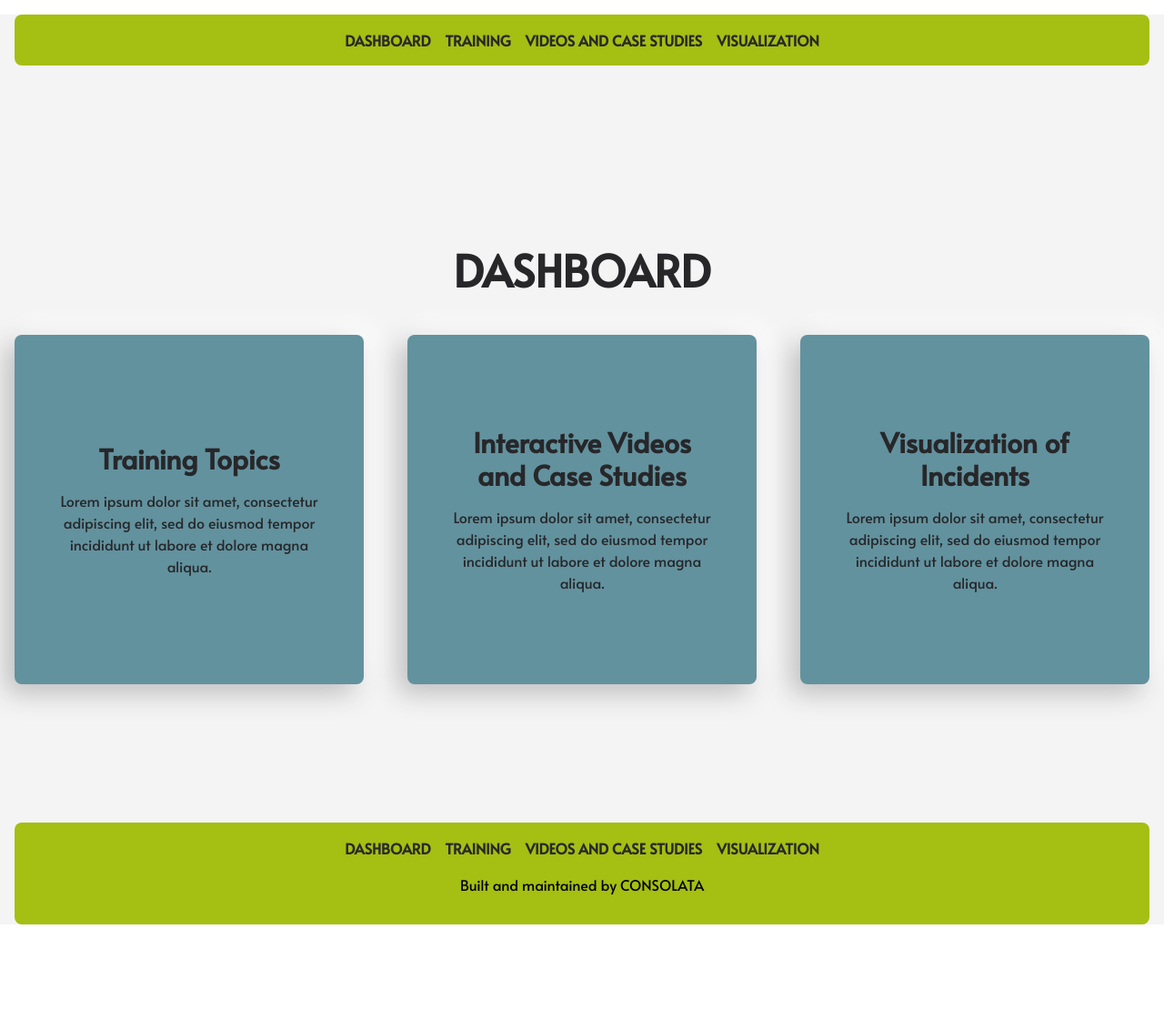
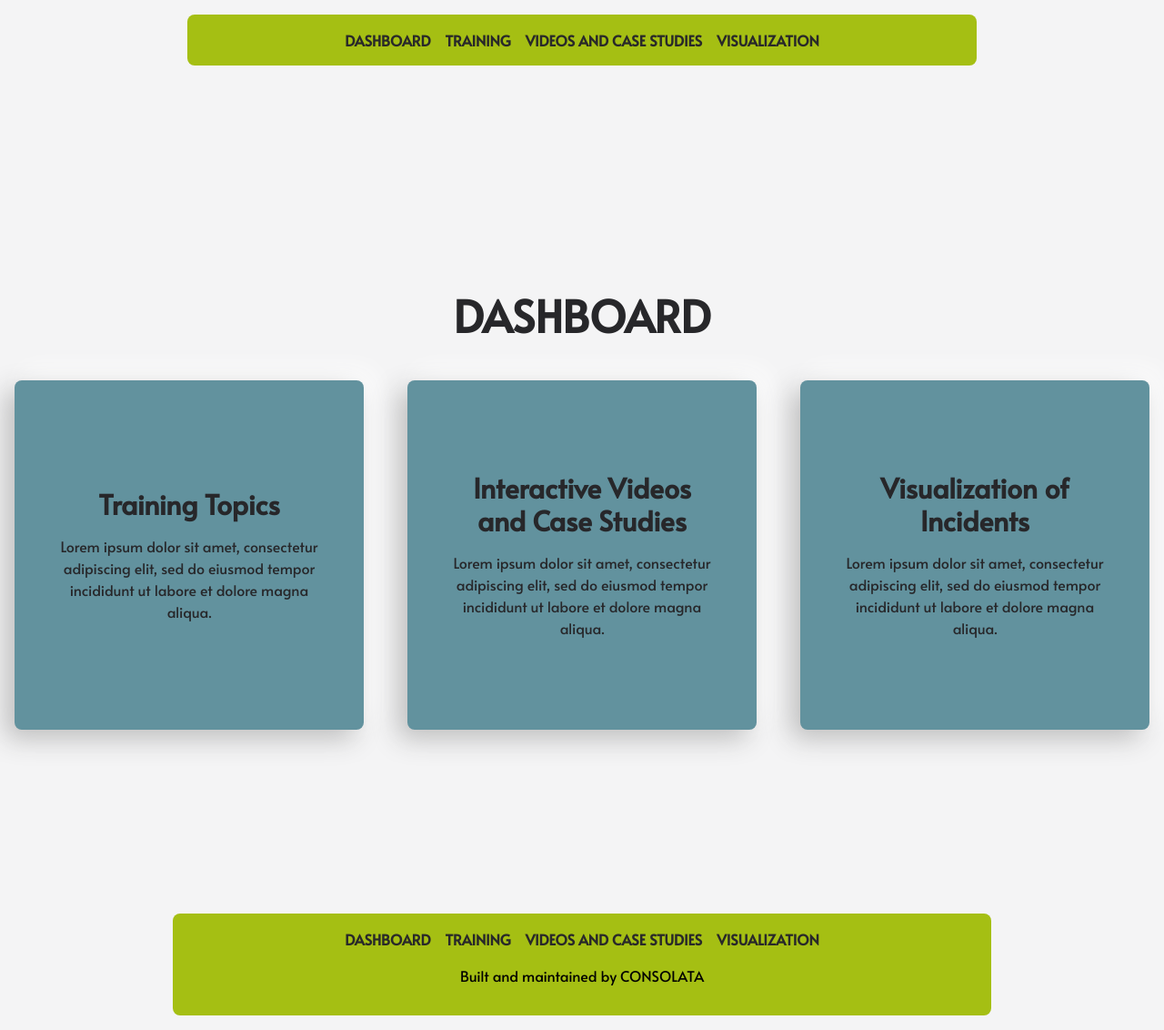
Before and after one commit to injili/cy_edu, a React (Vite) app: page / in a window 1280 px wide. Shown: the whole page at 91% size. Before the commit the page ends 1032 px from the top, so only its background shows below. Built offline with nearby package versions, Linux system fonts and the light colour scheme; a web font is replaced by a local one.

Commit message:
the other part

```diff
--- a/src/components/footer.jsx
+++ b/src/components/footer.jsx
@@ -2,7 +2,8 @@ import { Link } from "react-router-dom";
 
 export default function Footer() {
     return (
-        <div className="bottom-0 m-4 p-4 rounded-lg bg-secondprimary font-alata">
+        <div className="flex justify-center">
+            <div className="bottom-0 w-[900px] my-4 p-4 rounded-lg bg-secondprimary font-alata">
                 <ul className="flex font-black gap-4 font-alata justify-center items-center text-firstprimary">
                     <Link to="/"><li className="hover:text-thirdprimary">DASHBOARD</li></Link>
                     <Link to="/training"><li className="hover:text-thirdprimary">TRAINING</li></Link>
@@ -11,5 +12,7 @@ export default function Footer() {
                 </ul>
                 <p className="text-center py-4">Built and maintained by CONSOLATA</p>
             </div>
+        </div>
+
     )
 }
--- a/src/components/navigation.jsx
+++ b/src/components/navigation.jsx
@@ -2,7 +2,8 @@ import { Link } from "react-router-dom";
 
 export default function Navigation() {
     return (
-        <div className="sticky top-0">
+        <div className="flex justify-center">
+            <div className="sticky top-0 w-[900px]">
                 <ul className="m-4 p-4 rounded-lg bg-secondprimary flex font-black gap-4 font-alata justify-center items-center text-firstprimary">
                 <Link to="/"><li className="hover:text-thirdprimary">DASHBOARD</li></Link>
                     <Link to="/training"><li className="hover:text-thirdprimary">TRAINING</li></Link>
@@ -10,5 +11,7 @@ export default function Navigation() {
                     <Link to="/visualization"><li className="hover:text-thirdprimary">VISUALIZATION</li></Link>
                 </ul>
             </div>
+        </div>
+
     )
 }
--- a/src/pages/Dash.jsx
+++ b/src/pages/Dash.jsx
@@ -3,7 +3,7 @@ import { Link } from "react-router-dom";
 export default function Dash(){
     return (
         <div className='font-alata'>
-            <div className='flex flex-col min-h-screen items-center justify-center text-white'>
+            <div className='flex flex-col h-[900px] items-center justify-center text-white'>
             <h1 className='p-12 font-black text-5xl text-center text-zinc-800'>DASHBOARD</h1>
                 <div className='grid lg:grid-cols-3 gap-4 lg:gap-12 flex'>
                     <Link to="/training">
```
Lines whose indentation alone changed are shown as unchanged.
